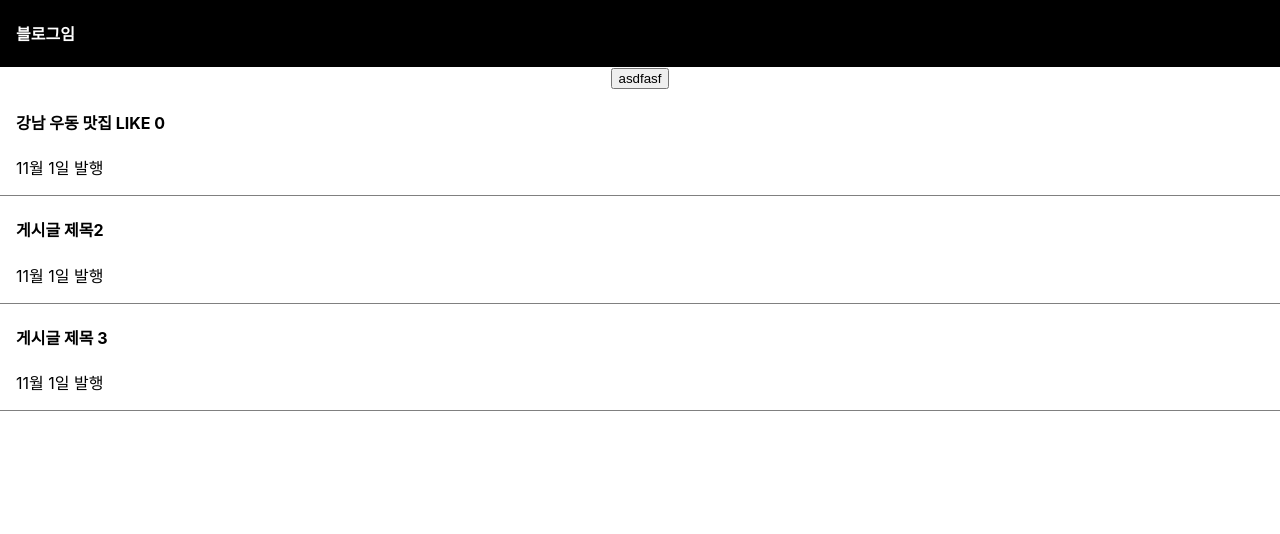
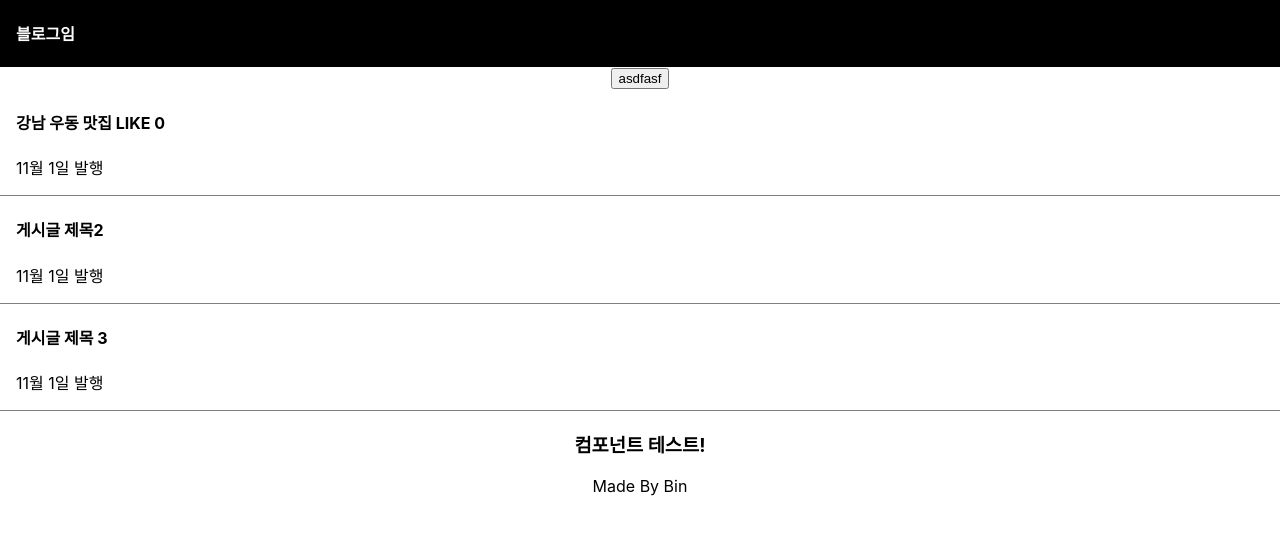
Before and after one commit to whgksqls9999/CodingApple_React, a React (Create React App) app: page / in a window 1280 px wide. Shown: the top 534 px of the page. Built offline with nearby package versions, Linux system fonts and the light colour scheme.

Commit message:
06_Component

```diff
--- a/src/App.js
+++ b/src/App.js
@@ -8,32 +8,46 @@ function App() {
   let [title, b] = useState(['강남 우동 맛집', '게시글 제목2', '게시글 제목 3']);
   let [like, likeState] = useState(0)
 
-  const sort = function(){
+  const sort = function () {
     let copy = [...title];
     copy.sort();
     b(copy);
   }
 
   return (
-   <div className="App">
+    <div className="App">
       <div className="black-nav">
         <h4>블로그임</h4>
       </div>
       <button onClick={sort}>asdfasf</button>
       <div className="list">
-        <h4>{ title[0] }<span onClick={ () => { likeState(like+1)}}> LIKE </span>{ like }</h4>
+        <h4>{title[0]}<span onClick={() => { likeState(like + 1) }}> LIKE </span>{like}</h4>
         <p> 11월 1일 발행 </p>
       </div>
       <div className="list">
-        <h4>{ title[1] }</h4>
+        <h4>{title[1]}</h4>
         <p> 11월 1일 발행 </p>
       </div>
       <div className="list">
-        <h4>{ title[2] }</h4>
+        <h4>{title[2]}</h4>
         <p> 11월 1일 발행 </p>
       </div>
-   </div>
+      <Comp></Comp>
+    </div>
   );
 }
 
+const Comp = () => {
+  return (
+    <>
+      <div>
+        <h3>컴포넌트 테스트!</h3>
+      </div>
+      <div>
+        Made By Bin
+      </div>
+    </>
+  )
+}
+
 export default App;
```
